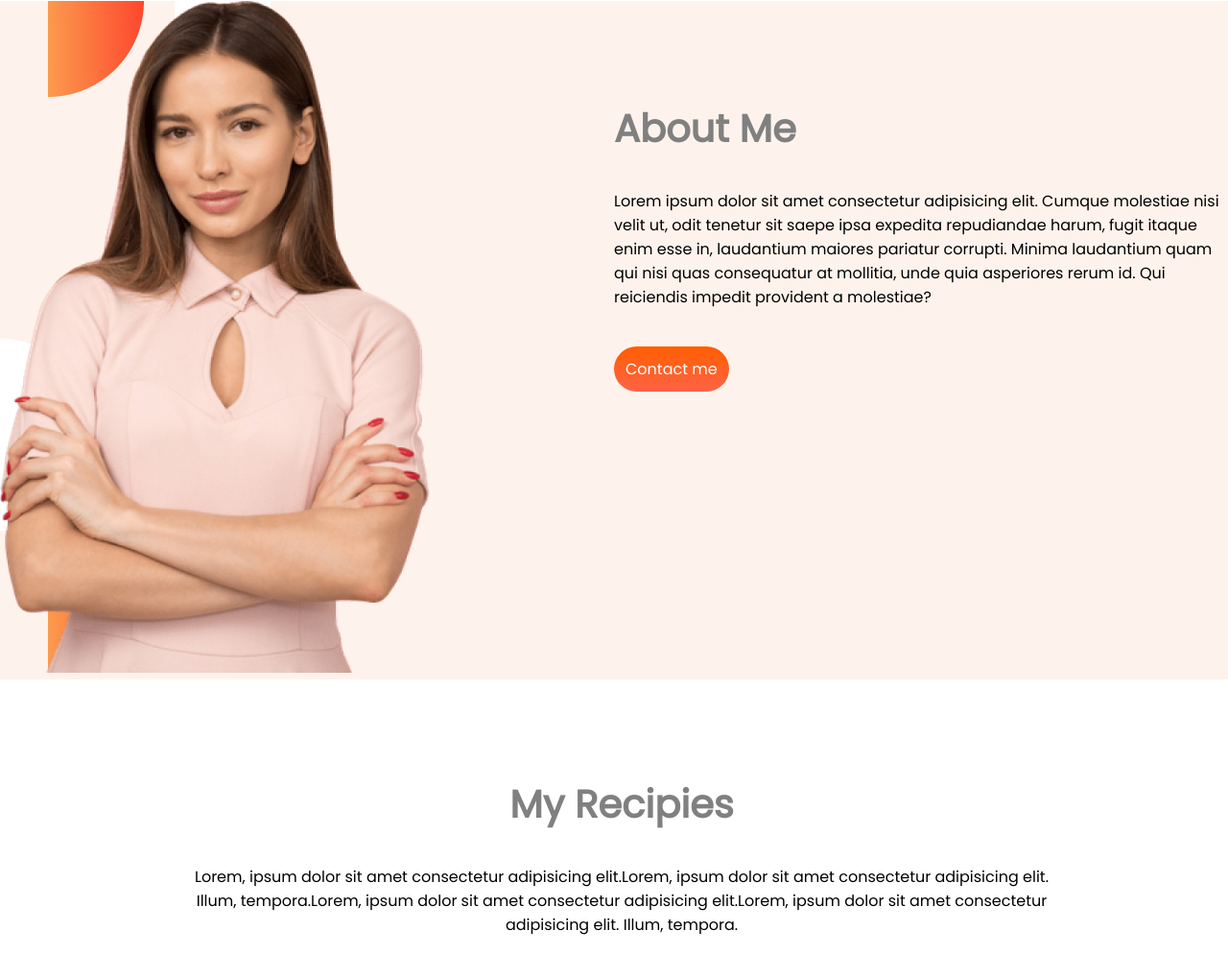
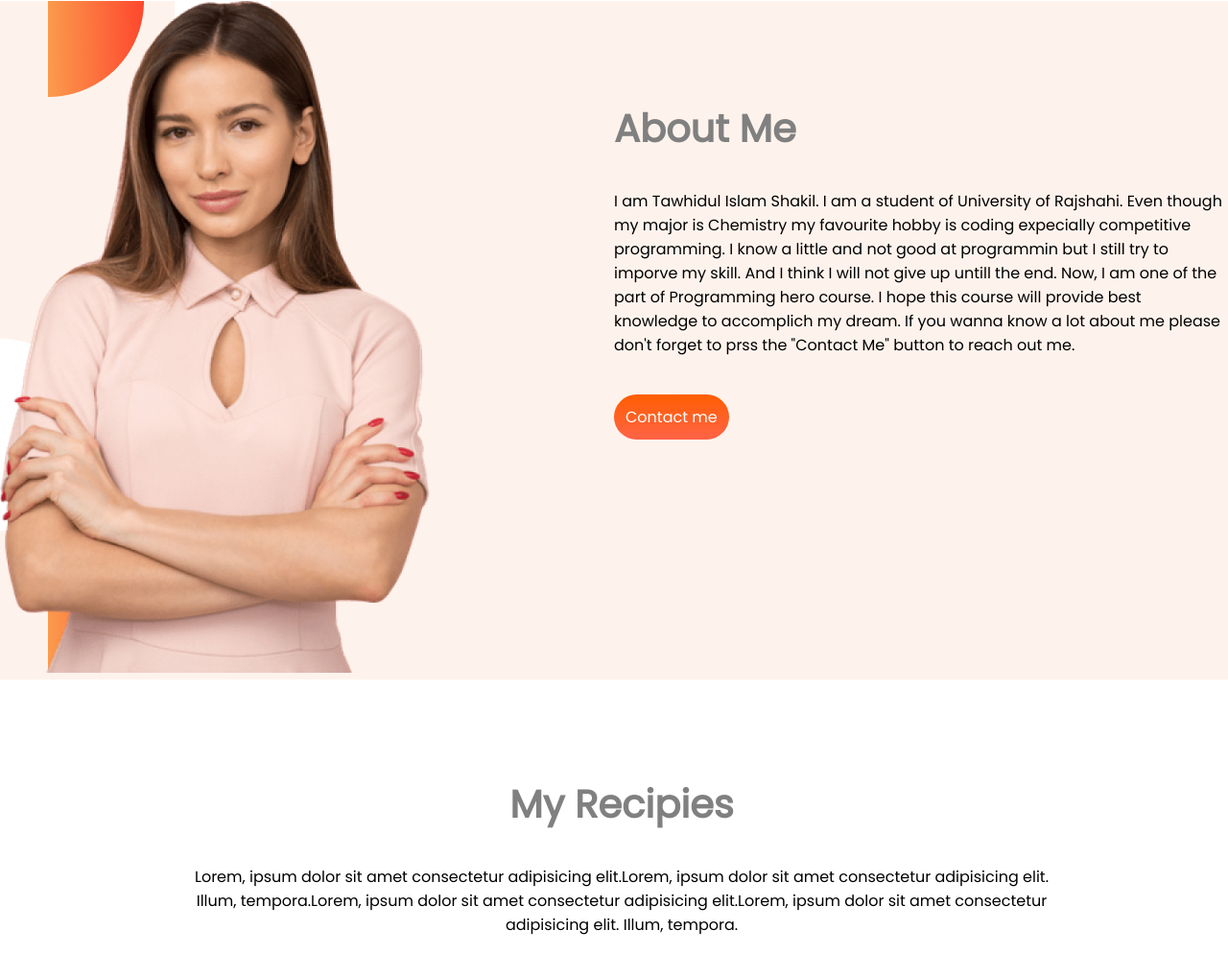
Before and after one commit to tawhid885/food-village, a plain HTML site: page index.html in a window 1280 px wide. Shown: the part 1004-1998 px from the top of the page at 96% size. Drawn offline with Linux system fonts and the light colour scheme.

Commit message:
about me end

```diff
--- a/index.html
+++ b/index.html
@@ -60,7 +60,7 @@
         </div>
         <div class="writing-part half-width">
             <h2>About Me</h2>
-            <p>Lorem ipsum dolor sit amet consectetur adipisicing elit. Cumque molestiae nisi velit ut, odit tenetur sit saepe ipsa expedita repudiandae harum, fugit itaque enim esse in, laudantium maiores pariatur corrupti. Minima laudantium quam qui nisi quas consequatur at mollitia, unde quia asperiores rerum id. Qui reiciendis impedit provident a molestiae?</p>
+            <p>I am Tawhidul Islam Shakil. I am a student of University of Rajshahi. Even though my major is Chemistry my favourite hobby is coding expecially competitive programming. I know a little and not good at programmin but I still try to imporve my skill. And I think I will not give up untill the end. Now, I am one of the part of Programming hero course. I hope this course will provide best knowledge to accomplich my dream. If you wanna know a lot about me please don't forget to prss the "Contact Me" button to reach out me.</p>
             <a target="_blank" href="https://www.google.com" class="button-link">Contact me</a>
         </div>
     </section>
```
